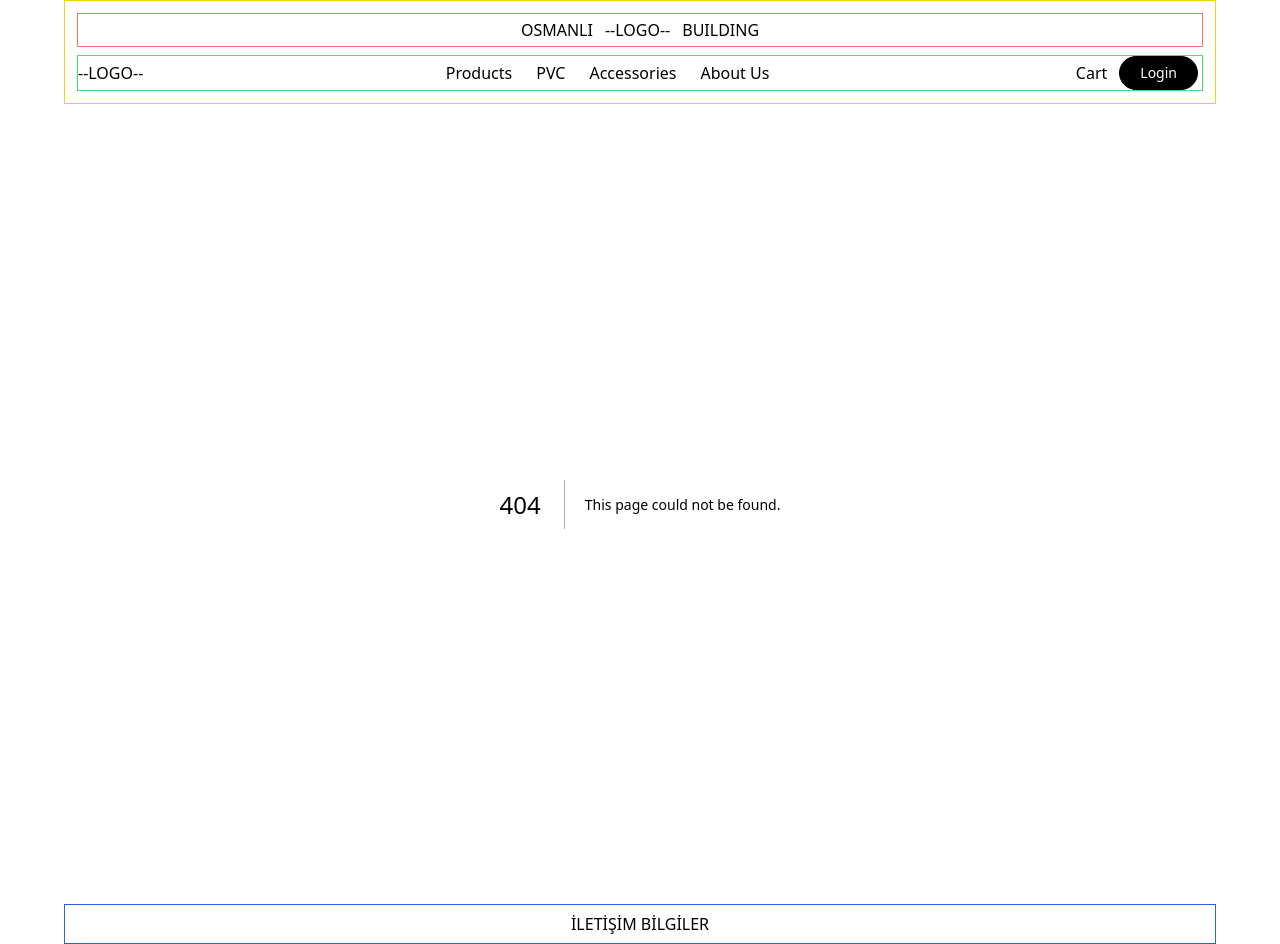
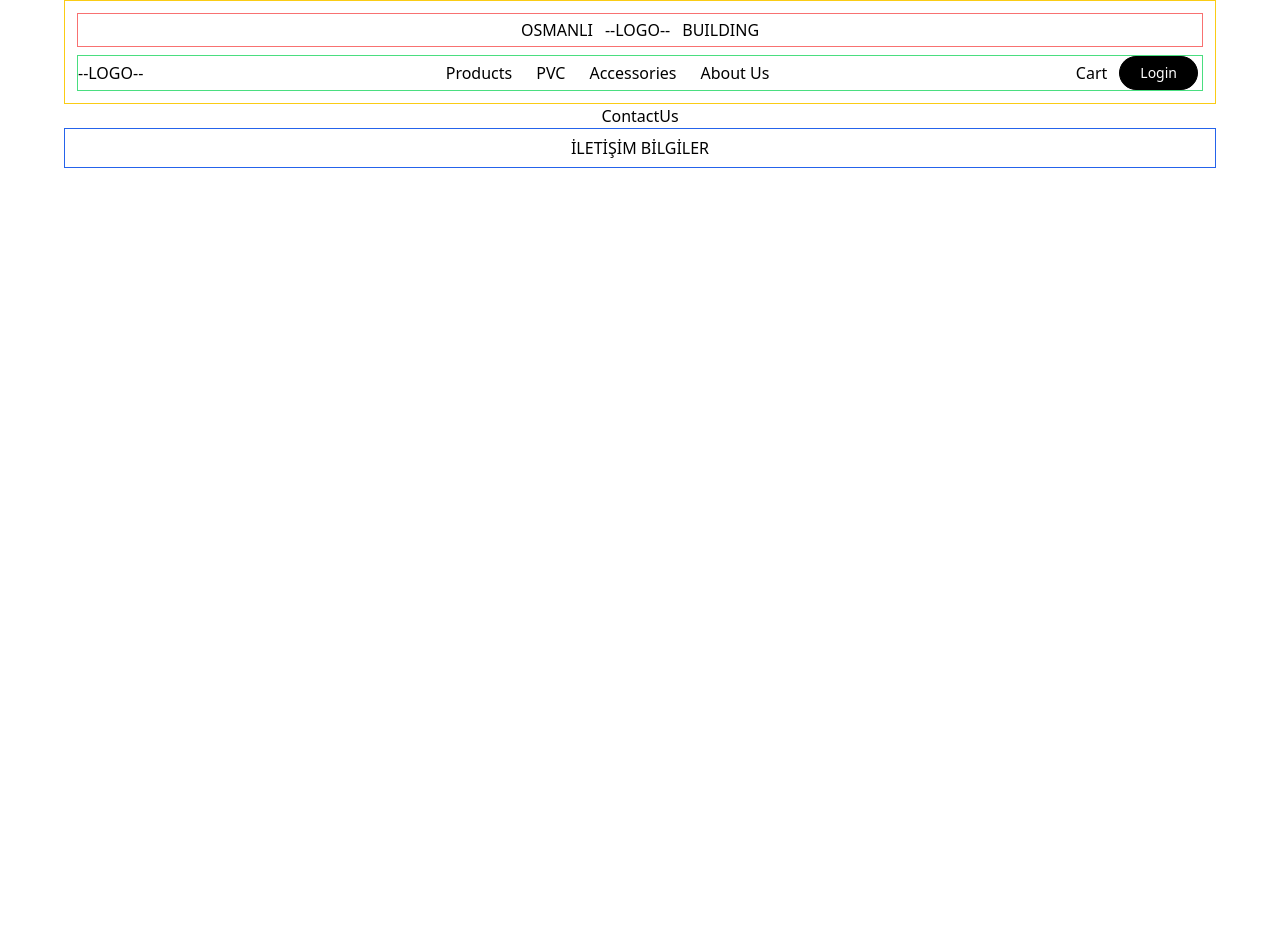
Before and after one commit to Bobzero23/Osmanli-Building-Frontend, a Next.js app: page /contact-us in a window 1280 px wide. Before the commit this address had no page. After the commit the page ends 800 px from the top, so only its background shows below. Built offline with nearby package versions, Linux system fonts and the light colour scheme.

Commit message:
initalizing Contact Us page

```diff
--- /dev/null
+++ b/app/contact-us/page.jsx
@@ -0,0 +1,7 @@
+import React from "react";
+
+const ContactUs = () => {
+  return <div>ContactUs</div>;
+};
+
+export default ContactUs;
```
